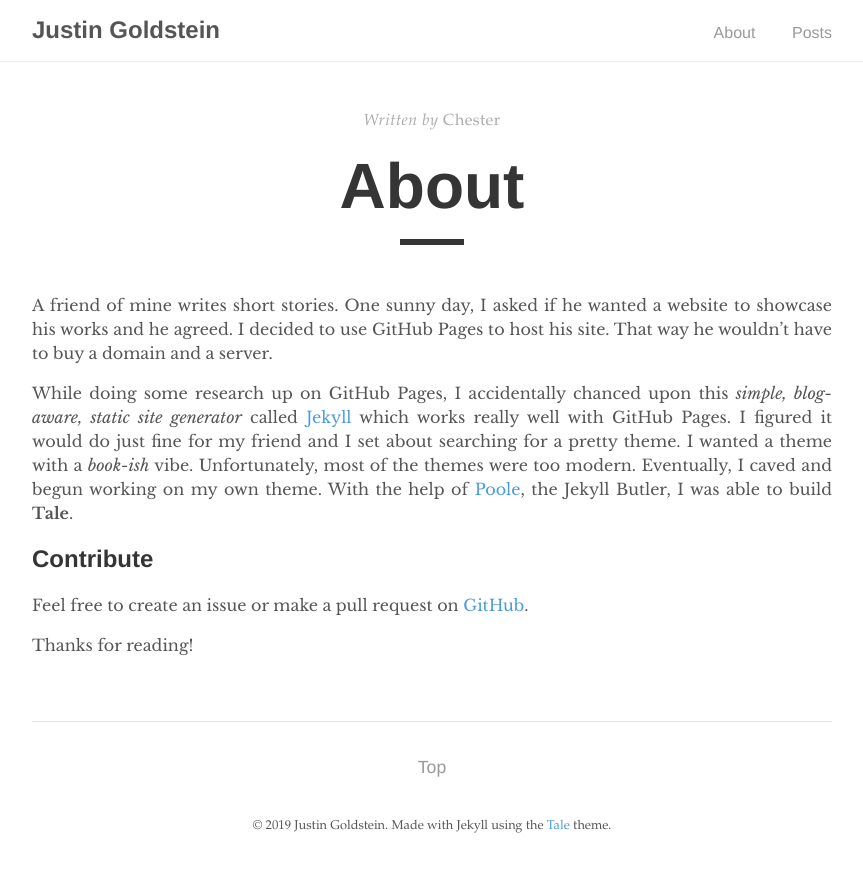
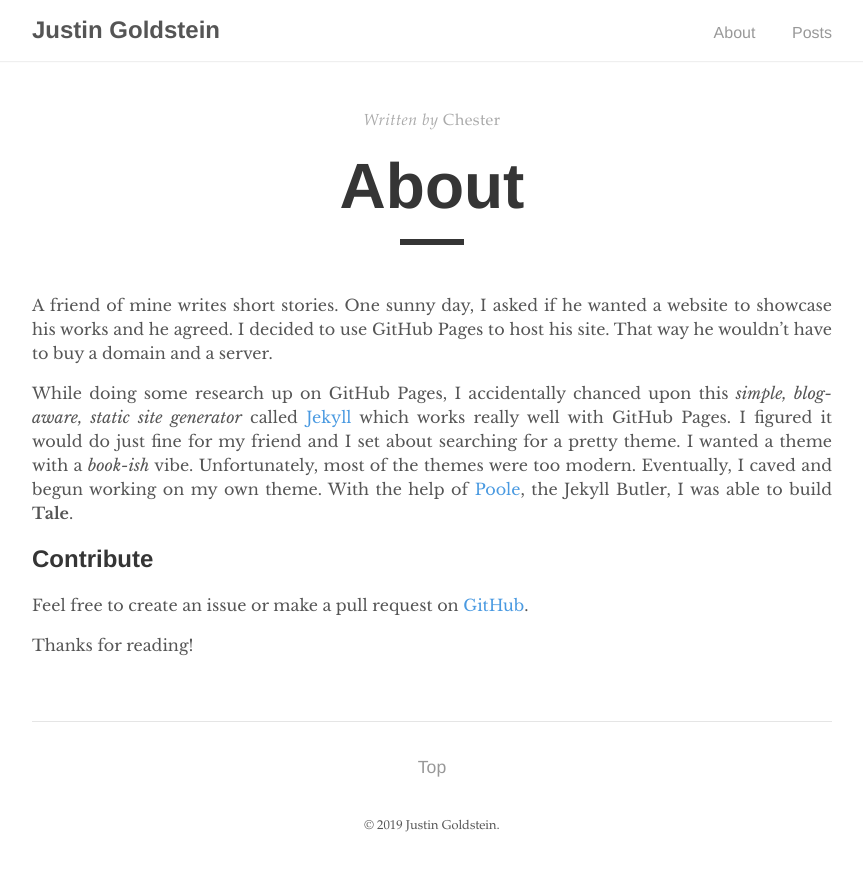
Before and after one commit to jusgolds/jusgolds.github.io, a Jekyll site: the page built from _pages/about.md, in a window 1280 px wide. Shown: the top 872 px of the page, without its empty margins (208-1071 px from the left). Built offline with Jekyll 4.4.1, drawn with Linux system fonts in a browser that asks for light colours.

Commit message:
Change footer

```diff
--- a/_includes/footer.html
+++ b/_includes/footer.html
@@ -1,5 +1,5 @@
 <footer>
   <span>
-    &copy; <time datetime="{{ site.time }}">{{ site.time | date: '%Y' }}</time> {{ site.author.name }}. Made with Jekyll using the <a href="https://github.com/chesterhow/tale/">Tale</a> theme.
+    &copy; <time datetime="{{ site.time }}">{{ site.time | date: '%Y' }}</time> {{ site.author.name }}.
   </span>
 </footer>
```
